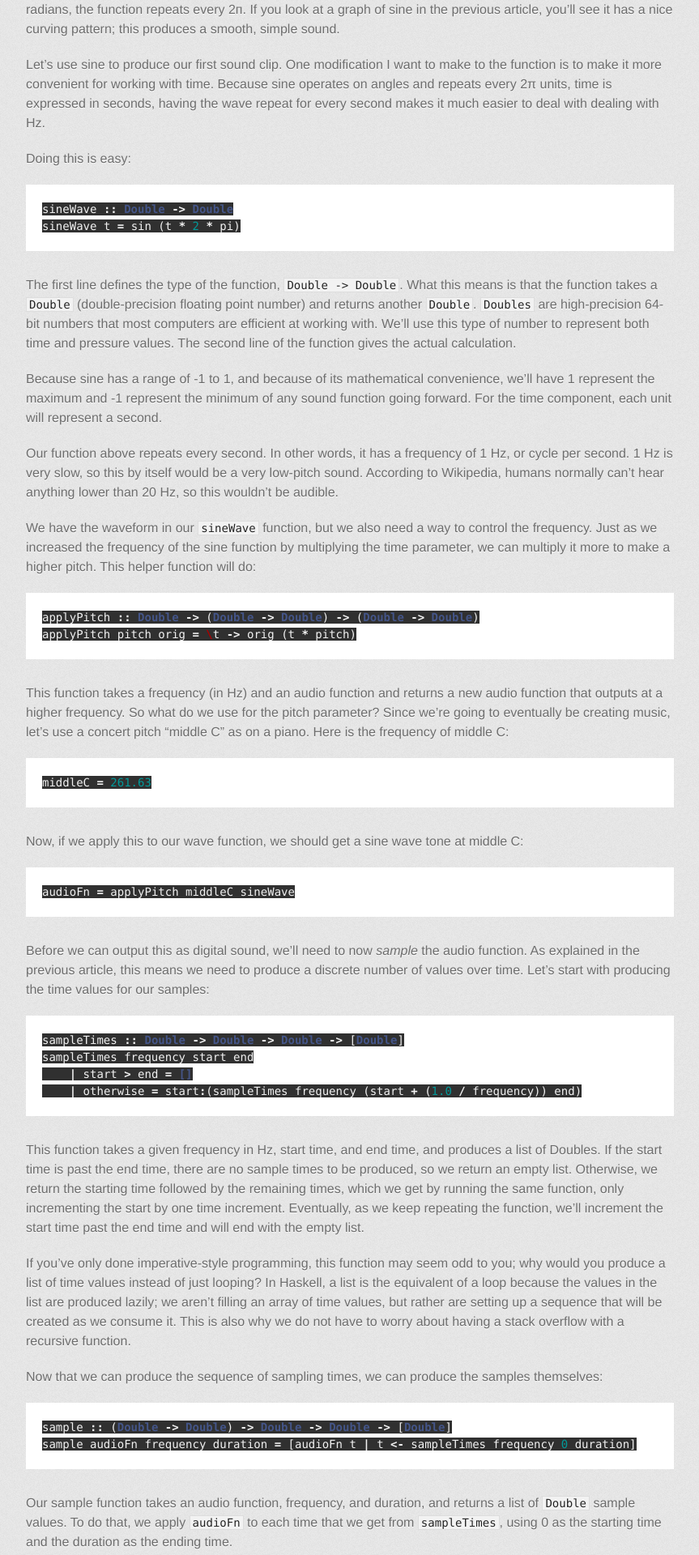
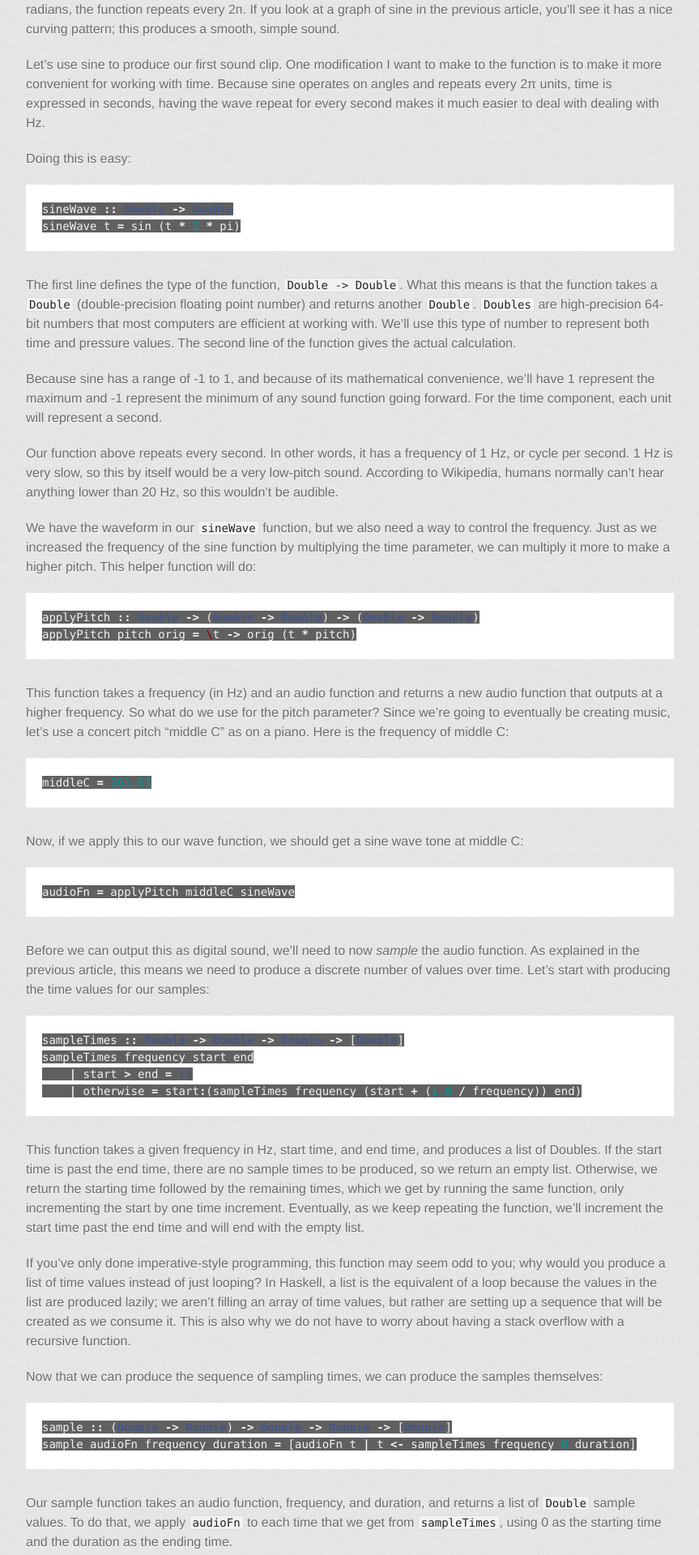
Before and after one commit to apoco/wave-machine, a Jekyll site: the page built from _posts/2014-08-02-first-sine-wave.md, in a window 1280 px wide. Shown: the part 632-2552 px from the top of the page at 81% size, without its empty margins (208-1071 px from the left). Built offline with Jekyll 4.4.1, drawn with Linux system fonts in a browser that asks for light colours; some web fonts are replaced; Markdown is read by kramdown in place of the engine named in the settings.

Commit message:
Making code less stark to the eye

```diff
--- a/stylesheets/pygment_trac.css
+++ b/stylesheets/pygment_trac.css
@@ -32,8 +32,8 @@
 .highlight .nc { color: #445588; font-weight: bold } /* Name.Class */
 .highlight .no { color: #008080 } /* Name.Constant */
 .highlight .ni { color: #800080 } /* Name.Entity */
-.highlight .ne { color: #aa0000; font-weight: bold } /* Name.Exception */
-.highlight .nf { color: #aa0000; font-weight: bold } /* Name.Function */
+.highlight .ne { color: #990000; font-weight: bold } /* Name.Exception */
+.highlight .nf { color: #990000; font-weight: bold } /* Name.Function */
 .highlight .nn { color: #555555 } /* Name.Namespace */
 .highlight .nt { color: #000080 } /* Name.Tag */
 .highlight .nv { color: #008080 } /* Name.Variable */
--- a/stylesheets/stylesheet.css
+++ b/stylesheets/stylesheet.css
@@ -187,7 +187,7 @@ pre {
 }
 pre code {
   color: #f2f2f2;
-  background-color: #303030;
+  background-color: #606060;
   border: none;
   padding: 0;
 }
```
